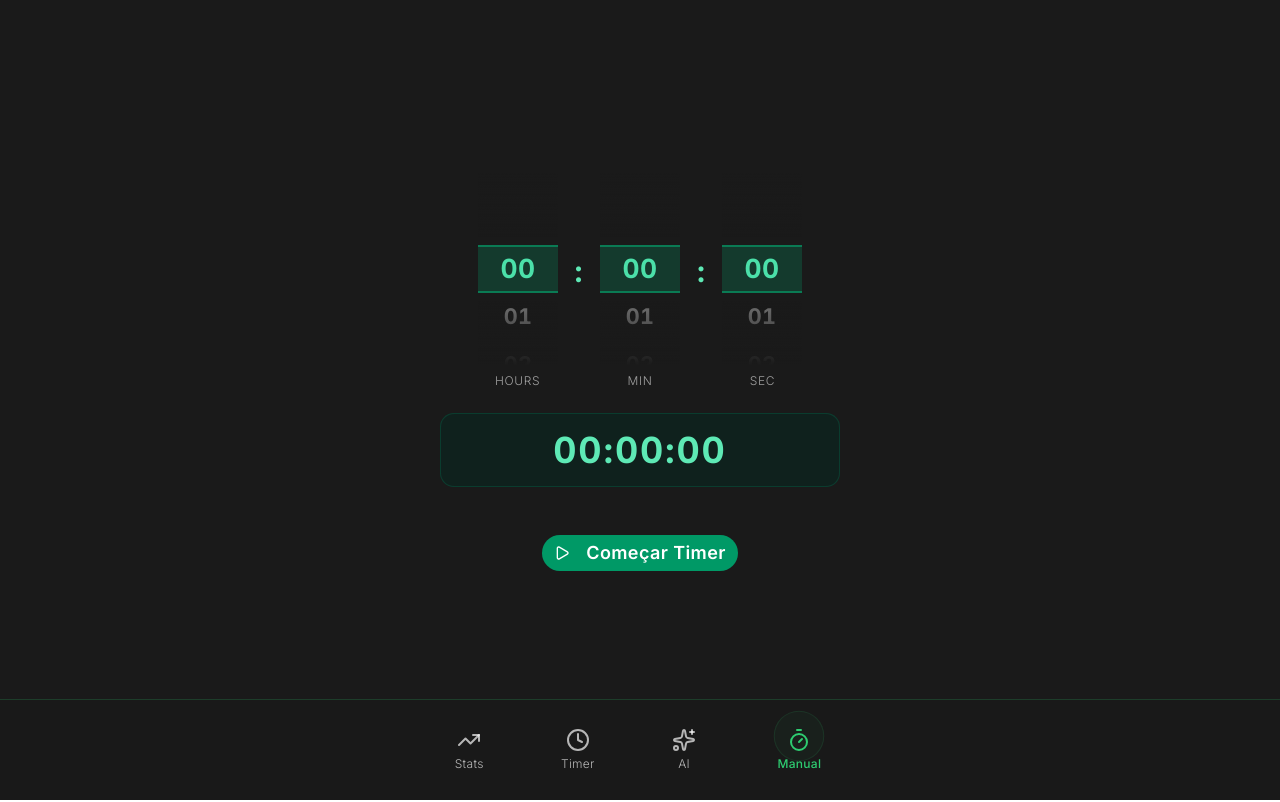
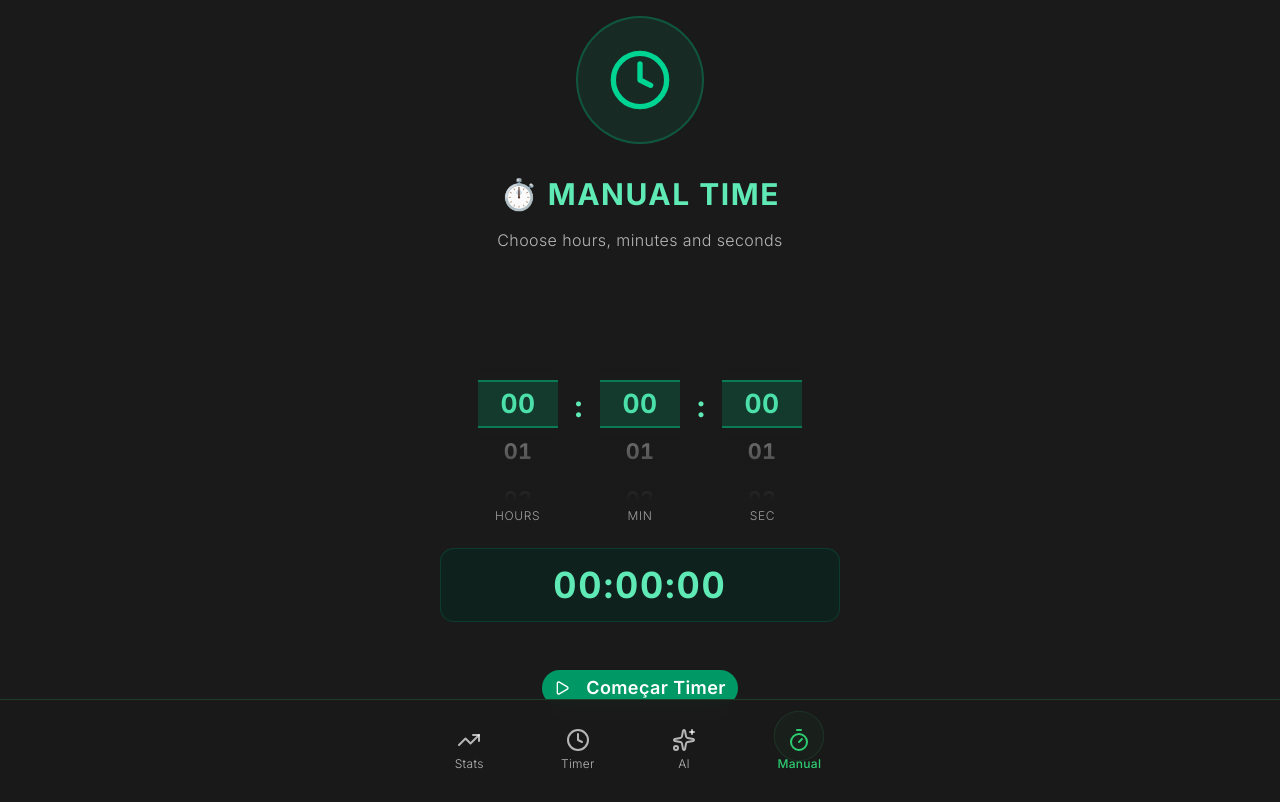
Before and after one commit to raphabruno7/Timer-X2, a Next.js app: page /manual in a window 1280 px wide. Built offline with nearby package versions, Linux system fonts and the light colour scheme; no server answers.

Commit message:
fix: restore original layout with proper structure
- Restore icon, title, and subtitle in ready state
- Keep TimePicker inline functionality
- Maintain proper visual hierarchy and spacing
- Preserve original layout that worked better
- Keep wheels always visible functionality

```diff
--- a/src/app/manual/page.tsx
+++ b/src/app/manual/page.tsx
@@ -135,11 +135,42 @@ export default function ManualTimerPage() {
           {/* Estado: Ready - Rodas + Timer */}
           {pageState === "ready" && (
             <>
+              {/* Ícone grande */}
+              <motion.div
+                initial={{ scale: 0, rotate: -180 }}
+                animate={{ scale: 1, rotate: 0 }}
+                transition={{ type: "spring", damping: 15, stiffness: 200 }}
+                className="mb-8"
+              >
+                <div className="w-32 h-32 mx-auto bg-emerald-500/10 rounded-full flex items-center justify-center border-2 border-emerald-500/30">
+                  <Clock className="w-16 h-16 text-emerald-400" />
+                </div>
+              </motion.div>
+
+              {/* Título */}
+              <motion.h1
+                initial={{ opacity: 0, y: 20 }}
+                animate={{ opacity: 1, y: 0 }}
+                transition={{ delay: 0.2 }}
+                className="text-3xl font-bold text-emerald-300 mb-4 uppercase tracking-wider"
+              >
+                {t.manual.title}
+              </motion.h1>
+
+              <motion.p
+                initial={{ opacity: 0, y: 20 }}
+                animate={{ opacity: 1, y: 0 }}
+                transition={{ delay: 0.3 }}
+                className="text-[#F9F9F9]/70 mb-8 font-light"
+              >
+                {t.manual.subtitle}
+              </motion.p>
+
               {/* TimePicker Inline */}
               <motion.div
                 initial={{ opacity: 0, y: 20 }}
                 animate={{ opacity: 1, y: 0 }}
-                transition={{ delay: 0.2 }}
+                transition={{ delay: 0.4 }}
                 className="mb-8"
               >
                 <TimePicker
@@ -154,7 +185,7 @@ export default function ManualTimerPage() {
               <motion.div
                 initial={{ opacity: 0, y: 20 }}
                 animate={{ opacity: 1, y: 0 }}
-                transition={{ delay: 0.3 }}
+                transition={{ delay: 0.5 }}
               >
                 <Button
                   onClick={() => {
```
